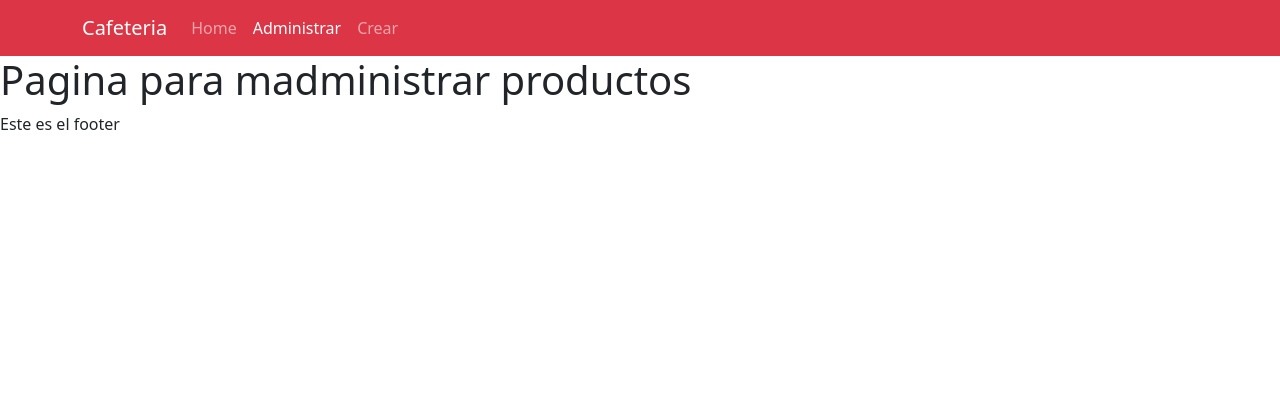
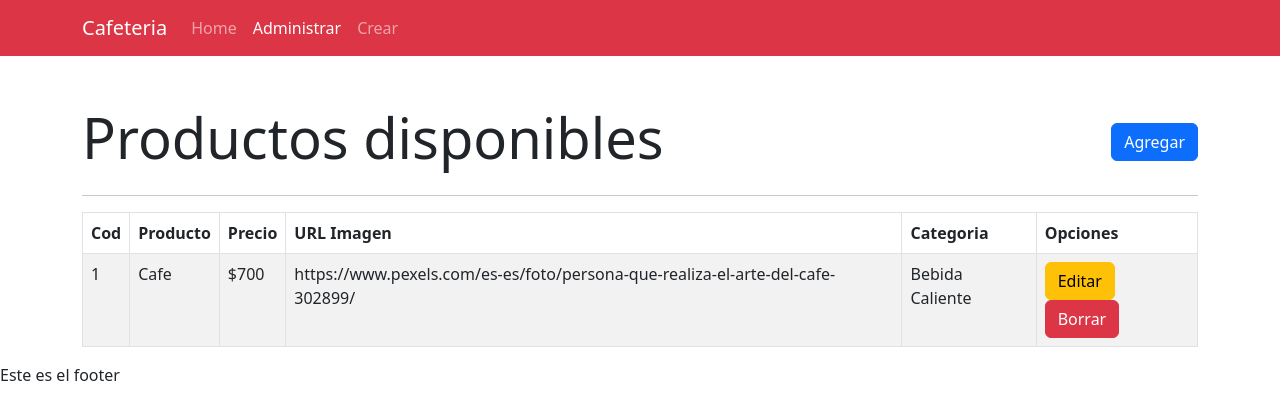
Before and after one commit to franAndrad/cafeteria, a React (Create React App) app: page /administrar in a window 1280 px wide. Shown: the top 420 px of the page. Built offline with nearby package versions, Linux system fonts and the light colour scheme.

Commit message:
se agrego el maquedato de la pagina para administrar los productos

```diff
--- a/src/components/views/AdministrarProductos.js
+++ b/src/components/views/AdministrarProductos.js
@@ -1,10 +1,32 @@
 import React from 'react';
+import { Table, Button } from 'react-bootstrap';
+import ItemProducto from './ItemProducto';
 
 const AdministrarProductos = () => {
     return (
-        <div>
-            <h1>Pagina para madministrar productos</h1>
-        </div>
+        <section className='container'>
+            <div className='d-flex justify-content-between align-items-center mt-5'>
+                <h1 className='display-4'>Productos disponibles</h1>
+                <Button variant='primary'>Agregar</Button>
+            </div>
+            <hr />
+            <Table striped bordered hover responsive>
+                <thead>
+                    <tr>
+                        <th>Cod</th>
+                        <th>Producto</th>
+                        <th>Precio</th>
+                        <th>URL Imagen</th>
+                        <th>Categoria</th>
+                        <th>Opciones</th>
+                    </tr>
+                </thead>
+                <tbody>
+                    {/* Aqui tengo que hacer un map */}
+                    <ItemProducto></ItemProducto>
+                </tbody>
+            </Table>
+        </section>
     );
 };
 
--- /dev/null
+++ b/src/components/views/ItemProducto.js
@@ -0,0 +1,21 @@
+import React from 'react';
+
+import { Button } from 'react-bootstrap';
+
+const ItemProducto = () => {
+    return (
+        <tr>
+            <td>1</td>
+            <td>Cafe</td>
+            <td>$700</td>
+            <td>https://www.pexels.com/es-es/foto/persona-que-realiza-el-arte-del-cafe-302899/</td>
+            <td>Bebida Caliente</td>
+            <td>
+                <Button variant='warning'>Editar</Button>
+                <Button variant='danger'>Borrar</Button>
+            </td>
+        </tr>
+    );
+};
+
+export default ItemProducto;
```
